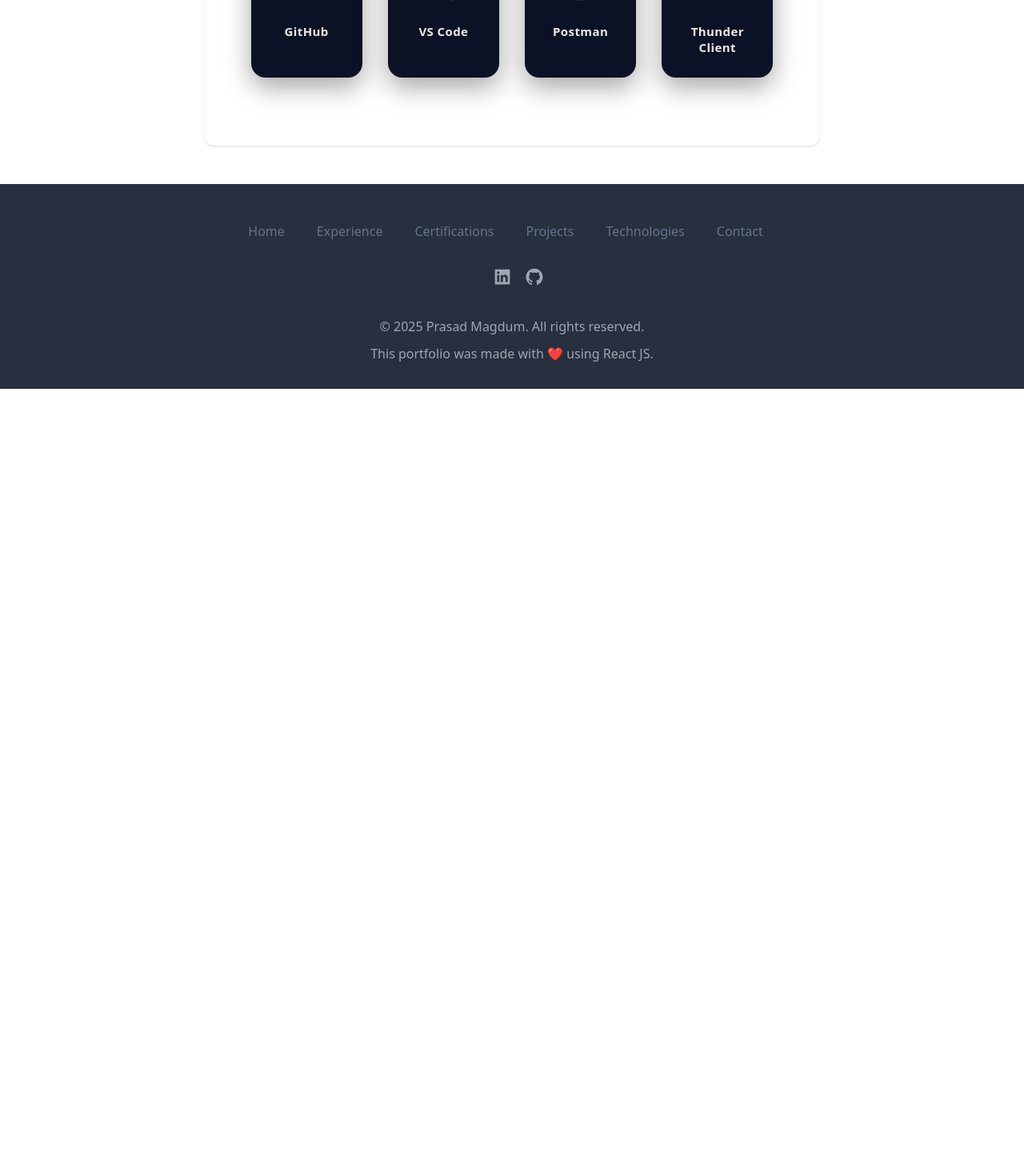
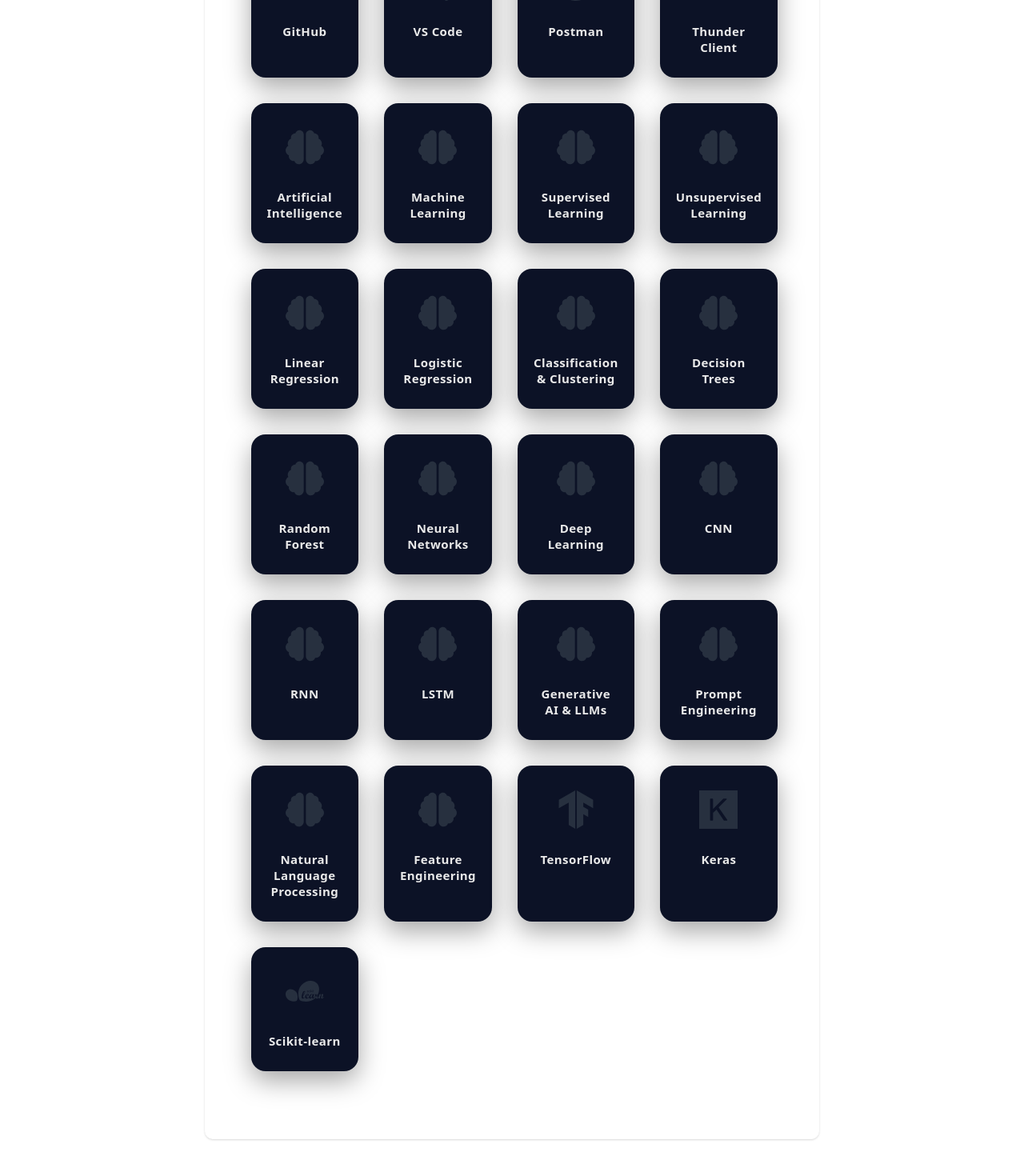
Before and after one commit to prasadmagdum/My_Portfolio_React-New, a React (Create React App) app: page /technologies in a window 1280 px wide. Shown: the part 960-2430 px from the top of the page at 80% size. Before the commit the page ends 1446 px from the top, so only its background shows below. Built offline with nearby package versions, Linux system fonts and the light colour scheme.

Commit message:
added_new_skills

```diff
--- a/src/components/Technologies/Technologies.js
+++ b/src/components/Technologies/Technologies.js
@@ -11,7 +11,8 @@ import {
   FaJava,
   FaGitAlt,
   FaGithub,
-  FaNodeJs
+  FaNodeJs,
+  FaBrain
 } from "react-icons/fa";
 
 import {
@@ -20,13 +21,17 @@ import {
   SiPostgresql,
   SiExpress,
   SiVisualstudiocode,
-  SiPostman
+  SiPostman,
+  SiTensorflow,
+  SiKeras,
+  SiScikitlearn
 } from "react-icons/si";
 
-import { TbApi } from "react-icons/tb"; // Thunder Client alternative icon
+import { TbApi } from "react-icons/tb";
 
 function Technologies() {
   const skills = [
+    // Frontend & Backend
     { name: "React JS", icon: <FaReact /> },
     { name: "JavaScript", icon: <FaJs /> },
     { name: "HTML", icon: <FaHtml5 /> },
@@ -38,11 +43,38 @@ function Technologies() {
     { name: "Node.js", icon: <FaNodeJs /> },
     { name: "Express.js", icon: <SiExpress /> },
     { name: "PostgreSQL", icon: <SiPostgresql /> },
+
+    // Tools
     { name: "Git", icon: <FaGitAlt /> },
     { name: "GitHub", icon: <FaGithub /> },
     { name: "VS Code", icon: <SiVisualstudiocode /> },
     { name: "Postman", icon: <SiPostman /> },
     { name: "Thunder Client", icon: <TbApi /> },
+
+    // AI & ML
+    { name: "Artificial Intelligence", icon: <FaBrain /> },
+    { name: "Machine Learning", icon: <FaBrain /> },
+    { name: "Supervised Learning", icon: <FaBrain /> },
+    { name: "Unsupervised Learning", icon: <FaBrain /> },
+    { name: "Linear Regression", icon: <FaBrain /> },
+    { name: "Logistic Regression", icon: <FaBrain /> },
+    { name: "Classification & Clustering", icon: <FaBrain /> },
+    { name: "Decision Trees", icon: <FaBrain /> },
+    { name: "Random Forest", icon: <FaBrain /> },
+    { name: "Neural Networks", icon: <FaBrain /> },
+    { name: "Deep Learning", icon: <FaBrain /> },
+    { name: "CNN", icon: <FaBrain /> },
+    { name: "RNN", icon: <FaBrain /> },
+    { name: "LSTM", icon: <FaBrain /> },
+    { name: "Generative AI & LLMs", icon: <FaBrain /> },
+    { name: "Prompt Engineering", icon: <FaBrain /> },
+    { name: "Natural Language Processing", icon: <FaBrain /> },
+    { name: "Feature Engineering", icon: <FaBrain /> },
+
+    // AI Frameworks
+    { name: "TensorFlow", icon: <SiTensorflow /> },
+    { name: "Keras", icon: <SiKeras /> },
+    { name: "Scikit-learn", icon: <SiScikitlearn /> },
   ];
 
   return (
```
Also changed, not shown: 1 other file (tests, documents, lock files or other folders).
